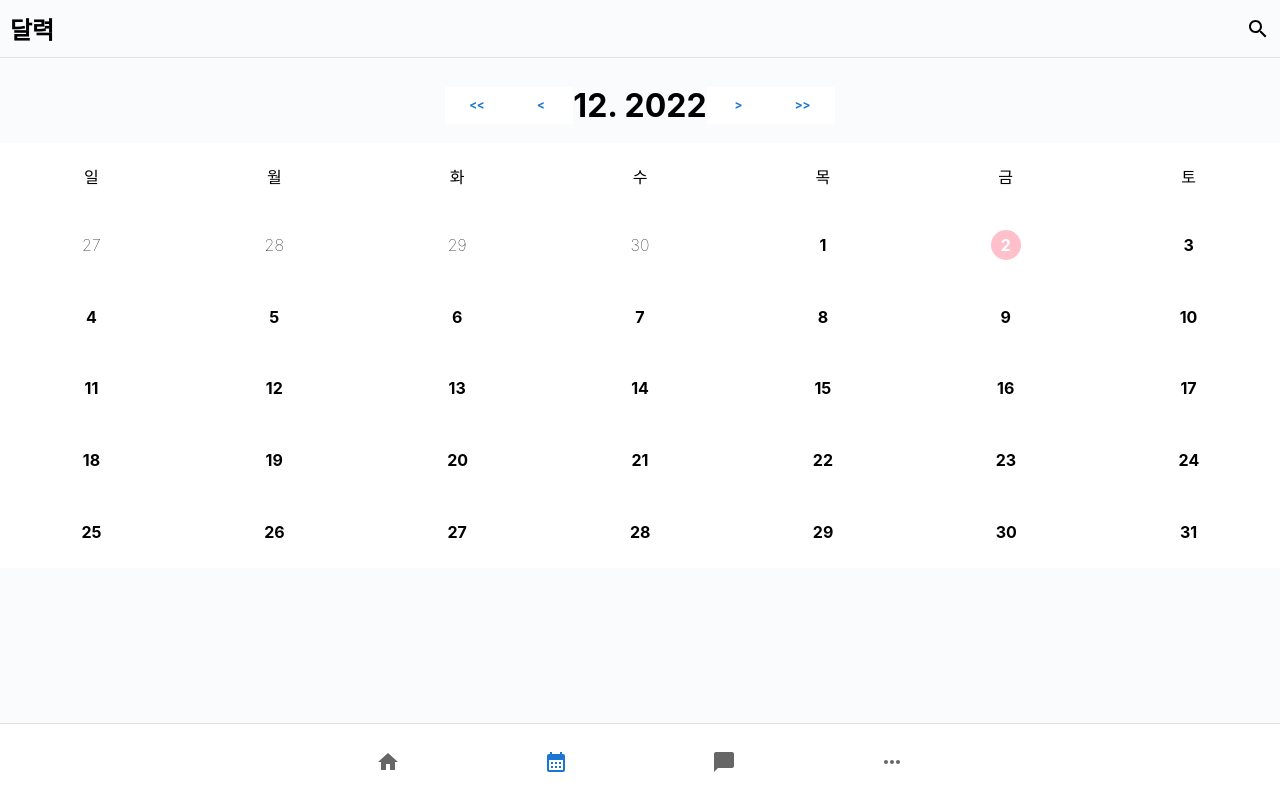
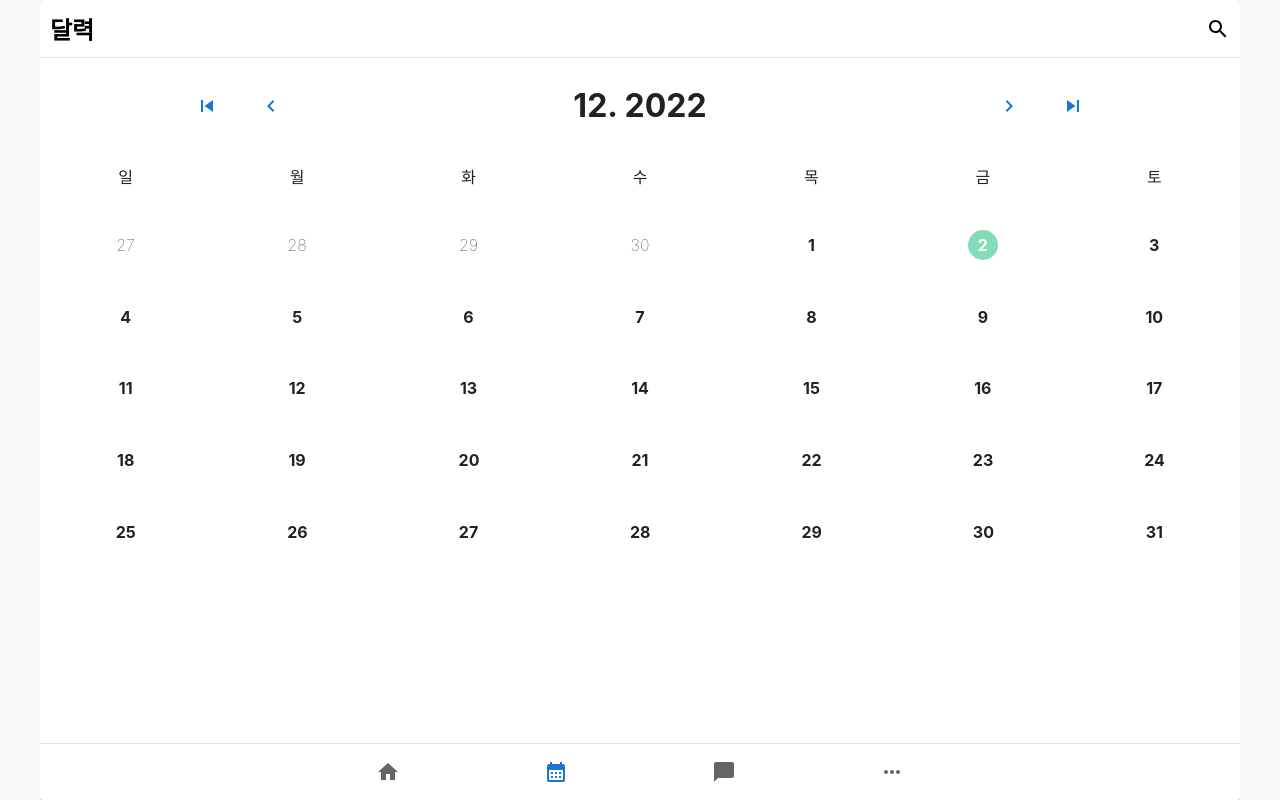
Before and after one commit to suplas/react-toy-project, a React (Create React App) app: page / in a window 1280 px wide. Built offline with nearby package versions, Linux system fonts and the light colour scheme.

Commit message:
calendar style and service update

```diff
--- a/src/App.css
+++ b/src/App.css
@@ -6,7 +6,10 @@
 html, body {
   height: 100%;
   width: auto;
+  max-width: 1200px;
   overflow: hidden;
+  margin: 0 auto;
+  background-color: #f9f9f9;
 }
 
 #root {
--- a/src/App.tsx
+++ b/src/App.tsx
@@ -5,14 +5,15 @@ import CalendarViewModel from './app/viewModels/CalendarViewModel'
 import Header from './components/Header'
 import Footer from './components/Footer'
 import styled from 'styled-components'
+import Paper from '@mui/material/Paper'
 
-const Wrap = styled.div`
-  background-color: #fafbfc;
+const Wrap = styled(Paper)`
   overflow: hidden;
   width: auto;
-  height: 100%;
+  height: 100vh;
   display: flex;
   flex-direction: column;
+  background-color: #000;
 `
 
 const Container = styled.div`
@@ -21,20 +22,24 @@ const Container = styled.div`
   justify-content: center;
   align-items: center;
   height: auto;
-  padding: 10px 0;
+  padding-top: 10px;
+  margin-bottom: auto;
+
 `
 
 function App() {
   let viewModel = new CalendarViewModel(CalendarService.instance)
 
   return (
-    <Wrap>
-      <Header />
-      <Container>
-        <CalendarMain viewModel={viewModel} />
-      </Container>
-      <Footer/>
-    </Wrap>
+    <>
+      <Wrap elevation={24}>
+        <Header />
+        <Container>
+          <CalendarMain viewModel={viewModel} />
+        </Container>
+        <Footer />
+      </Wrap>
+    </>
   )
 }
 
--- a/src/app/viewModels/CalendarViewModel.ts
+++ b/src/app/viewModels/CalendarViewModel.ts
@@ -15,7 +15,33 @@ export default class CalenderViewModel extends BaseViewModel {
   }
 
   @action
-  setNowDate = (date: Date) => {
+  setclickedDate = (date: Date) => {
+    if (date === undefined || date === null) {
+      return
+    }
+    try {
+      this.clickedDate = date
+      this.monthList(this.nowDate)
+    } catch (e) {
+      console.error(e)
+    }
+  }
+
+  @action
+  changeYear = (change: number) => {
+    const date: Date = new Date(this.nowDate.getTime())
+    date.setFullYear(date.getFullYear() + change)
+    this.setNowDate(date)
+  }
+
+  @action
+  changeMonth = (change: number) => {
+    const date: Date = new Date(this.nowDate.getTime())
+    date.setMonth(date.getMonth() + change)
+    this.setNowDate(date)
+  }
+
+  private setNowDate = (date: Date) => {
     if (date === undefined || date === null) {
       return
     }
@@ -27,22 +53,7 @@ export default class CalenderViewModel extends BaseViewModel {
     }
   }
 
-  @action
-  setclickedDate = (date: Date) => {
-    if (date === undefined || date === null) {
-      return
-    }
-
-    try {
-      this.clickedDate = date
-      this.monthList(this.nowDate)
-    } catch (e) {
-      console.error(e)
-    }
-  }
-
-  @action
-  monthList = (nowDate: Date) => {
+  private monthList = (nowDate: Date) => {
     const nowYear = nowDate.getFullYear()
     const nowMonth = nowDate.getMonth()
 
--- a/src/components/Calendar/AllDay.tsx
+++ b/src/components/Calendar/AllDay.tsx
@@ -25,7 +25,7 @@ const Container = styled.div<ContainerProps>`
       sameDay
         ? css`
             color: #fff;
-            background-color: pink;
+            background-color: #83DCB7;
             border-radius: 3rem;
           `
         : css``}
@@ -33,7 +33,7 @@ const Container = styled.div<ContainerProps>`
       clickDay
         ? css`
             color: #fff;
-            background-color: pink;
+            background-color: #83DCB7;
             border-radius: 3rem;
           `
         : css``}
--- a/src/components/Calendar/CalendarMain.tsx
+++ b/src/components/Calendar/CalendarMain.tsx
@@ -1,9 +1,9 @@
-import React, { useState } from 'react'
 import { observer } from 'mobx-react'
 import ControlDate from './ControlDate'
 import DateBox from './DateBox'
 import CalenderViewModel from '../../app/viewModels/CalendarViewModel'
 import styled from 'styled-components'
+
 
 const Container = styled.div`
   width: 100%;
--- a/src/components/Calendar/ControlDate.tsx
+++ b/src/components/Calendar/ControlDate.tsx
@@ -1,8 +1,11 @@
-import React from 'react'
 import styled from 'styled-components'
 import { Button } from '@mui/material'
 import { observer } from 'mobx-react'
 import CalenderViewModel from '../../app/viewModels/CalendarViewModel'
+import NavigateNextIcon from '@mui/icons-material/NavigateNext'
+import NavigatePrevtIcon from '@mui/icons-material/NavigateBefore'
+import SkipNextIcon from '@mui/icons-material/SkipNext'
+import SkipPrevIcon from '@mui/icons-material/SkipPrevious'
 
 const Container = styled.div`
   width: 100%;
@@ -12,10 +15,22 @@ const Container = styled.div`
   align-items: center;
 `
 
-const BtnBox = styled.div`
+const ControllBox = styled.div`
   border: 0;
   margin: 0;
   background-color: #fff;
+  width: auto;
+  margin: 0 auto;
+`
+
+const ControllButton = styled(Button)`
+  border: 0;
+  width: auto;
+`
+
+const ControllTitle = styled.div`
+  width: auto;
+  margin: 0 auto;
 `
 
 type CalendarProps = {
@@ -23,53 +38,43 @@ type CalendarProps = {
 }
 
 export default observer(({ viewModel }: CalendarProps) => {
-  const changeYear = (change: number) => {
-    const date: Date = new Date(viewModel.nowDate.getTime())
-    date.setFullYear(date.getFullYear() + change)
-    viewModel.setNowDate(date)
-  }
-
-  const changeMonth = (change: number) => {
-    const date: Date = new Date(viewModel.nowDate.getTime())
-    date.setMonth(date.getMonth() + change)
-    viewModel.setNowDate(date)
-  }
-
   return (
     <Container>
-      <BtnBox>
-        <Button
+      <ControllBox>
+        <ControllButton
           onClick={() => {
-            changeYear(-1)
+            viewModel.changeYear(-1)
           }}
         >
-          {'<<'}
-        </Button>
-        <Button
+          <SkipPrevIcon />
+        </ControllButton>
+        <ControllButton
           onClick={() => {
-            changeMonth(-1)
+            viewModel.changeMonth(-1)
           }}
         >
-          {'<'}
-        </Button>
-      </BtnBox>
-      <h1>{`${viewModel.nowDate.getMonth() + 1}. ${viewModel.nowDate.getFullYear()}`}</h1>
-      <BtnBox>
-        <Button
+          <NavigatePrevtIcon />
+        </ControllButton>
+      </ControllBox>
+      <ControllTitle>
+        <h1>{`${viewModel.nowDate.getMonth() + 1}. ${viewModel.nowDate.getFullYear()}`}</h1>
+      </ControllTitle>
+      <ControllBox>
+        <ControllButton
           onClick={() => {
-            changeMonth(+1)
+            viewModel.changeMonth(+1)
           }}
         >
-          {'>'}
-        </Button>
-        <Button
+          <NavigateNextIcon />
+        </ControllButton>
+        <ControllButton
           onClick={() => {
-            changeYear(+1)
+            viewModel.changeYear(+1)
           }}
         >
-          {'>>'}
-        </Button>
-      </BtnBox>
+          <SkipNextIcon />
+        </ControllButton>
+      </ControllBox>
     </Container>
   )
 })
--- a/src/components/Footer.tsx
+++ b/src/components/Footer.tsx
@@ -4,13 +4,15 @@ import { BottomNavigation, BottomNavigationAction } from '@mui/material'
 import { Home, CalendarMonth, MoreHoriz, ChatBubble } from '@mui/icons-material'
 
 const Footer = styled.div`
-  position: fixed;
   z-index: 2000;
-  width: 100%;
+  width: auto;
   background-color: #fff;
-  padding: 10px 0;
   border-top: 1px solid #e2e2e2;
-  bottom: 0;
+  position: relative;
+`
+
+const Navigation = styled(BottomNavigation)`
+  width: auto;
 `
 
 const NavigationIcon = styled(BottomNavigationAction)`
@@ -20,7 +22,7 @@ const NavigationIcon = styled(BottomNavigationAction)`
 export default observer(() => {
   return (
     <Footer>
-      <BottomNavigation
+      <Navigation
         value={1}
         //   onChange={(event, newValue) => {
         //     setValue(newValue)
@@ -30,7 +32,7 @@ export default observer(() => {
         <NavigationIcon icon={<CalendarMonth />} />
         <NavigationIcon icon={<ChatBubble />} />
         <NavigationIcon icon={<MoreHoriz />} />
-      </BottomNavigation>
+      </Navigation>
     </Footer>
   )
 })
```
